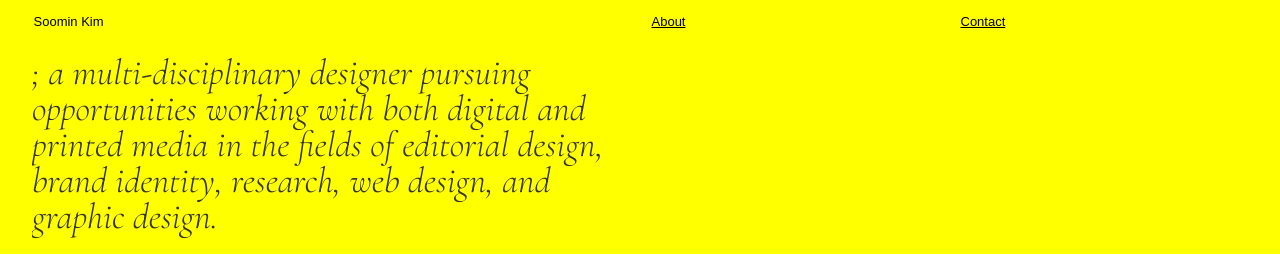
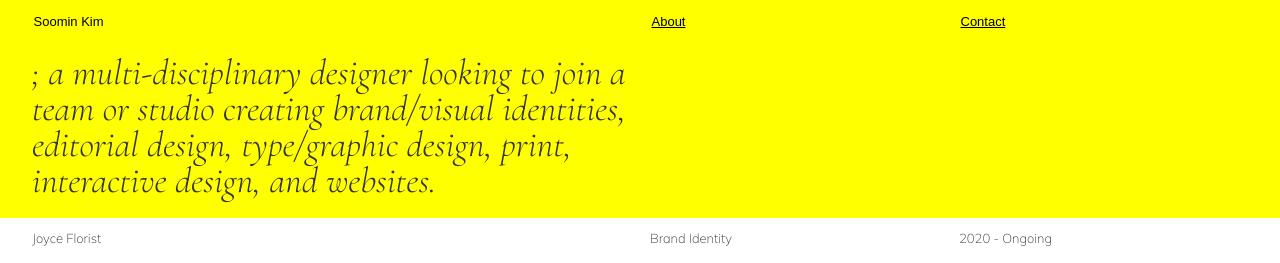
Before and after one commit to soomskim/portfolio, a plain HTML site: page index.html in a window 1280 px wide. Both pictures are taken after a click on the button "Soomin Kim". Shown: the top 263 px of the page. Drawn offline with nearby package versions, Linux system fonts and the light colour scheme.

Commit message:
Add files via upload

```diff
--- a/index.html
+++ b/index.html
@@ -17,7 +17,7 @@
 	<div class="header">
 		<div class="project-txtspan1"><button type="button" class="accordion">Soomin Kim</button>
 			<div class="accordion-content">
-				<h1>; a multi-disciplinary designer pursuing opportunities working with both digital and printed media in the fields of editorial design, brand identity, research, web design, and graphic design. </h1>
+				<h1>; a multi-disciplinary designer looking to join a team or studio creating brand/visual identities, editorial design, type/graphic design, print, interactive design, and websites. </h1>
 			</div>
 		</div>
 
```
